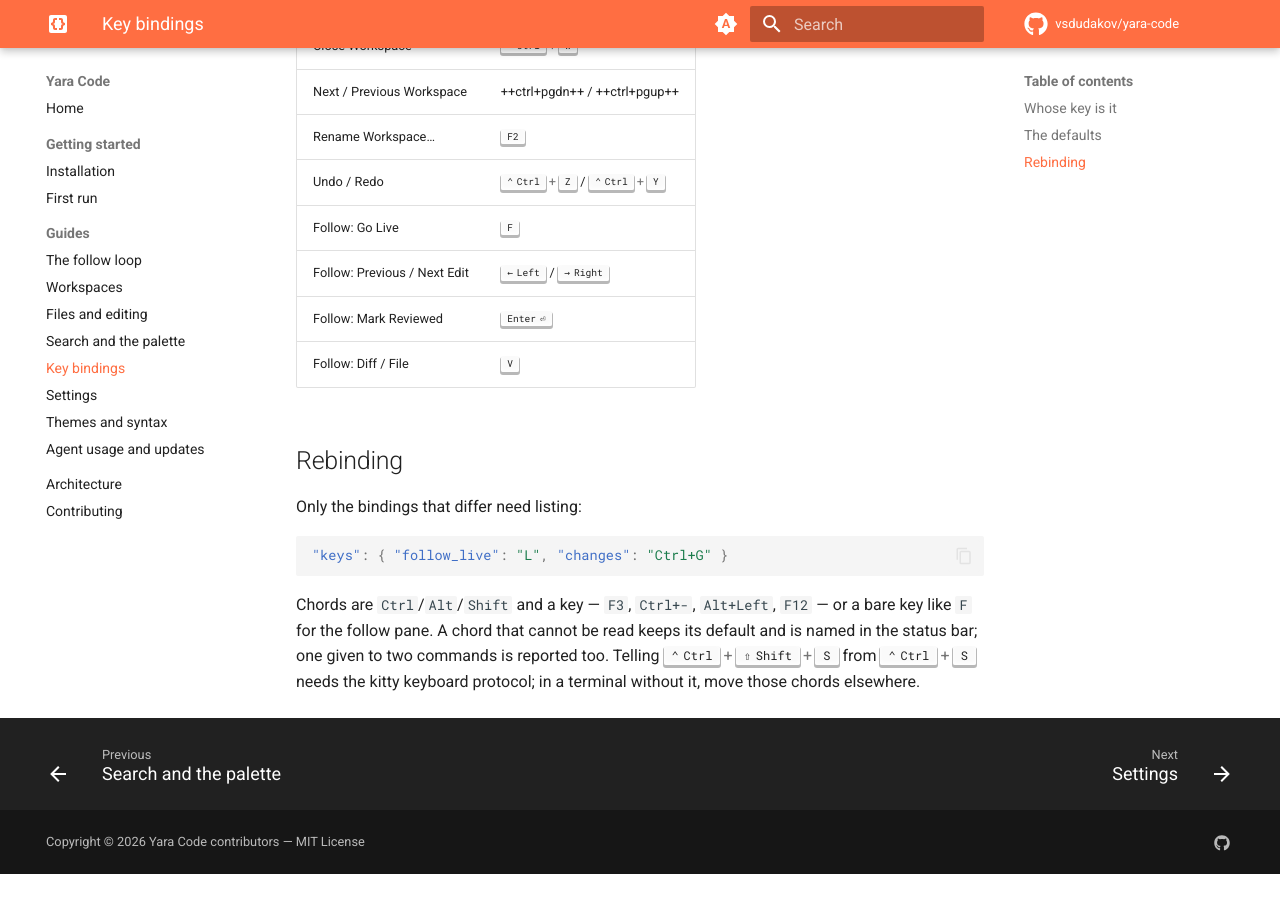
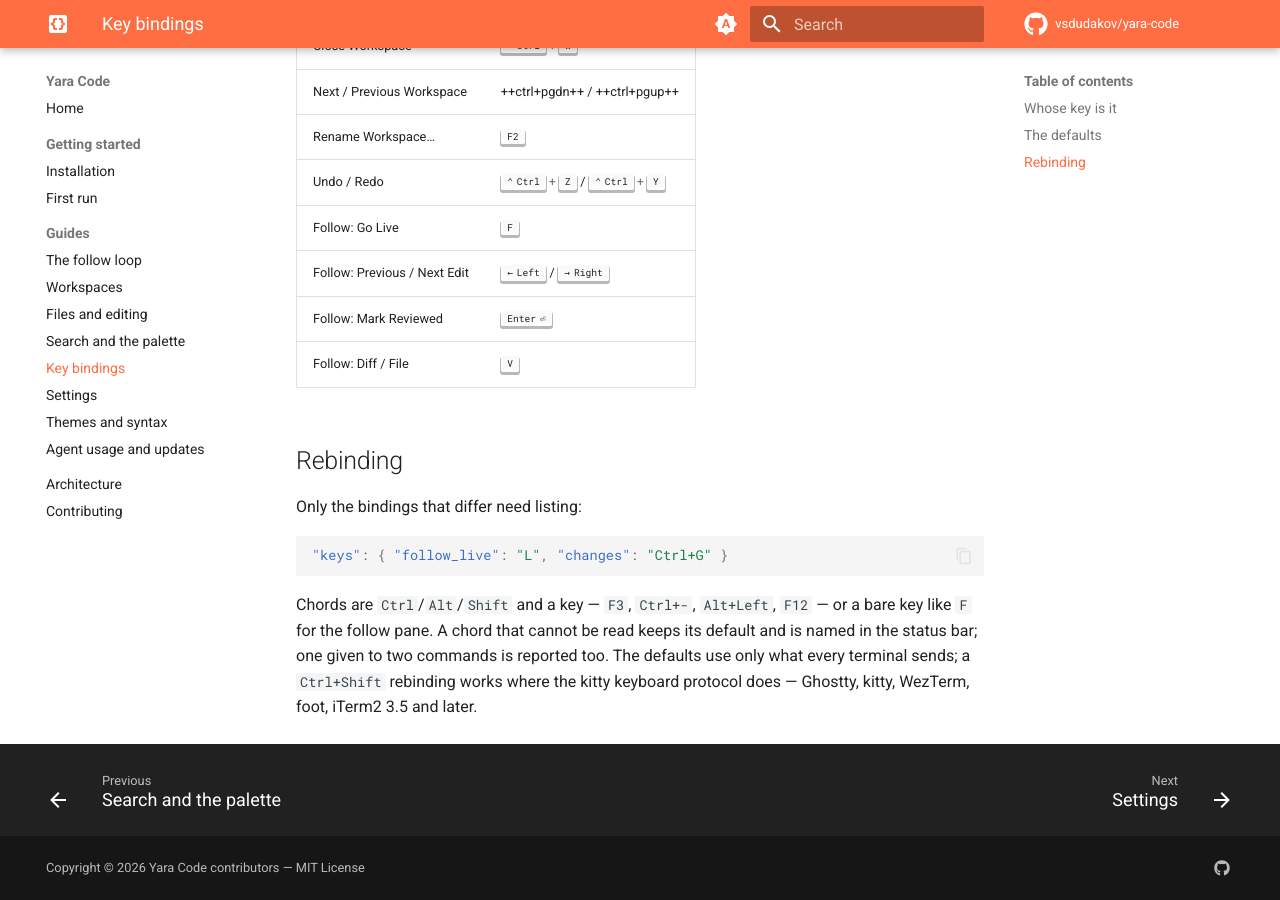
Before and after one commit to vsdudakov/yara-code, an MkDocs documentation site: the page built from docs/guides/keys.md, in a window 1280 px wide and 900 px high, scrolled down 2007 px. Built offline with MkDocs 1.6.1 and Material for MkDocs 9.7.7, drawn with Linux system fonts in a browser that asks for light colours; comment, search, counter and statistics services are not loaded; before the commit the page ends 2881 px from its top, so only the background shows below that.

Commit message:
Say the new keys in the docs' last two places

```diff
--- a/docs/guides/keys.md
+++ b/docs/guides/keys.md
@@ -68,6 +68,6 @@
 Chords are `Ctrl`/`Alt`/`Shift` and a key — `F3`, `Ctrl+-`,
 `Alt+Left`, `F12` — or a bare key like `F` for the follow pane. A chord that
 cannot be read keeps its default and is named in the status bar; one given
-to two commands is reported too. Telling ++ctrl+shift+s++ from ++ctrl+s++
-needs the kitty keyboard protocol; in a terminal without it, move those
-chords elsewhere.
+to two commands is reported too. The defaults use only what every terminal
+sends; a `Ctrl+Shift` rebinding works where the kitty keyboard protocol does
+— Ghostty, kitty, WezTerm, foot, iTerm2 3.5 and later.
```
Also changed, not shown: docs/guides/search.md (+1 -1 lines).
